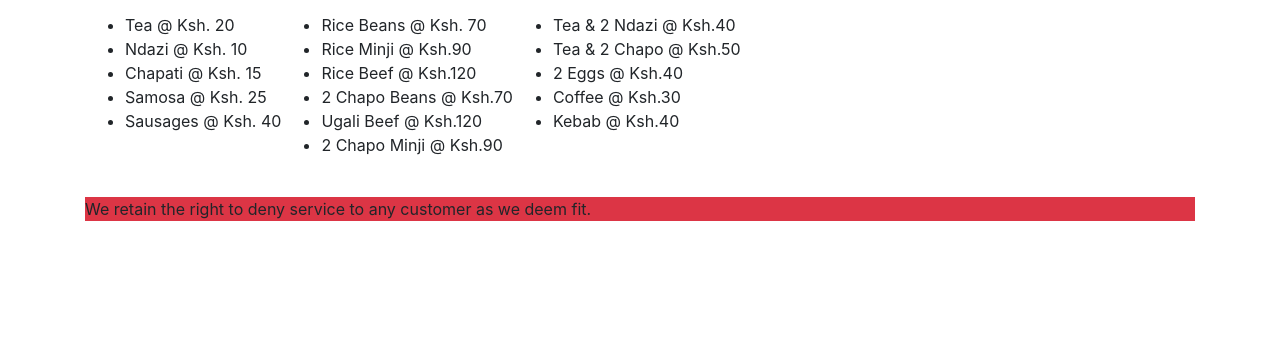
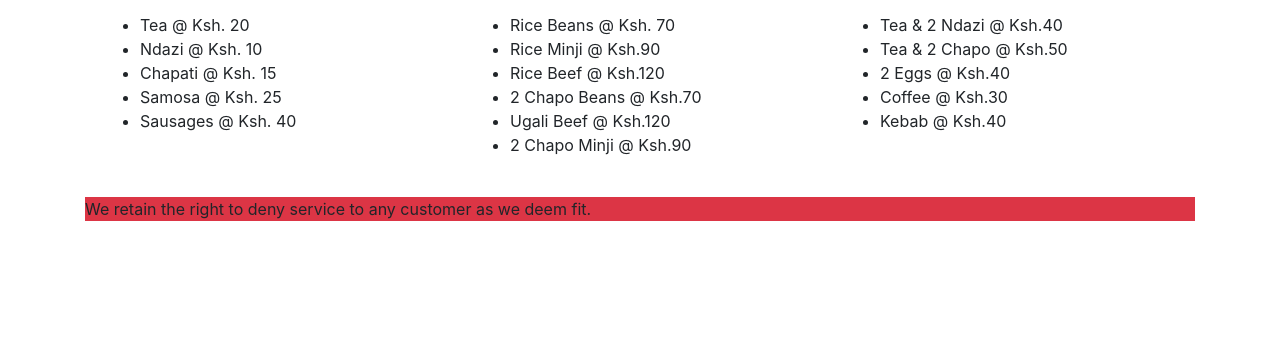
Before and after one commit to hbk93/catering, a plain HTML site: page index.html in a window 1280 px wide. Shown: the part 449-800 px from the top of the page. Drawn offline with Linux system fonts and the light colour scheme.

Commit message:
change col-mid-4 to col-md-4

```diff
--- a/index.html
+++ b/index.html
@@ -20,7 +20,7 @@
       nam aliquid in harum id nisi.</p>
     <div class="container">
       <div class="row">
-        <div class="col-mid-4">
+        <div class="col-md-4">
           <h2>Menu</h2>
           <p>Morning Hours</p>
           <ul>
@@ -31,7 +31,7 @@
             <li>Sausages @ Ksh. 40</li>
           </ul>
         </div>
-        <div class="col-mid-4">
+        <div class="col-md-4">
           <h2>Menu</h2>
           <p>Lunch Hours</p>
           <ul>
@@ -43,7 +43,7 @@
             <li>2 Chapo Minji @ Ksh.90</li>
           </ul>
         </div>
-        <div class="col-mid-4">
+        <div class="col-md-4">
           <h2>Menu</h2>
           <p>Evening Hours</p>
           <ul>
```
